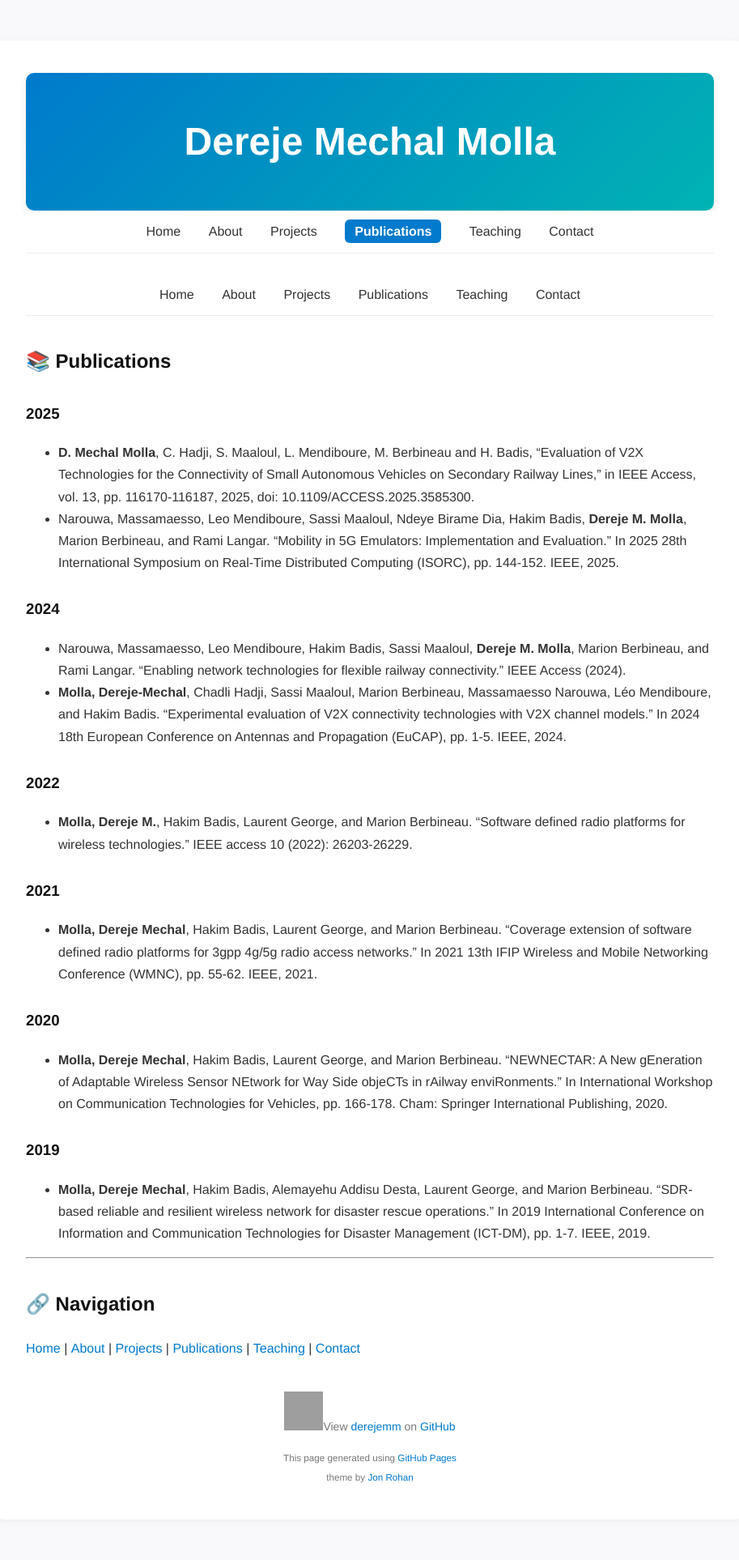
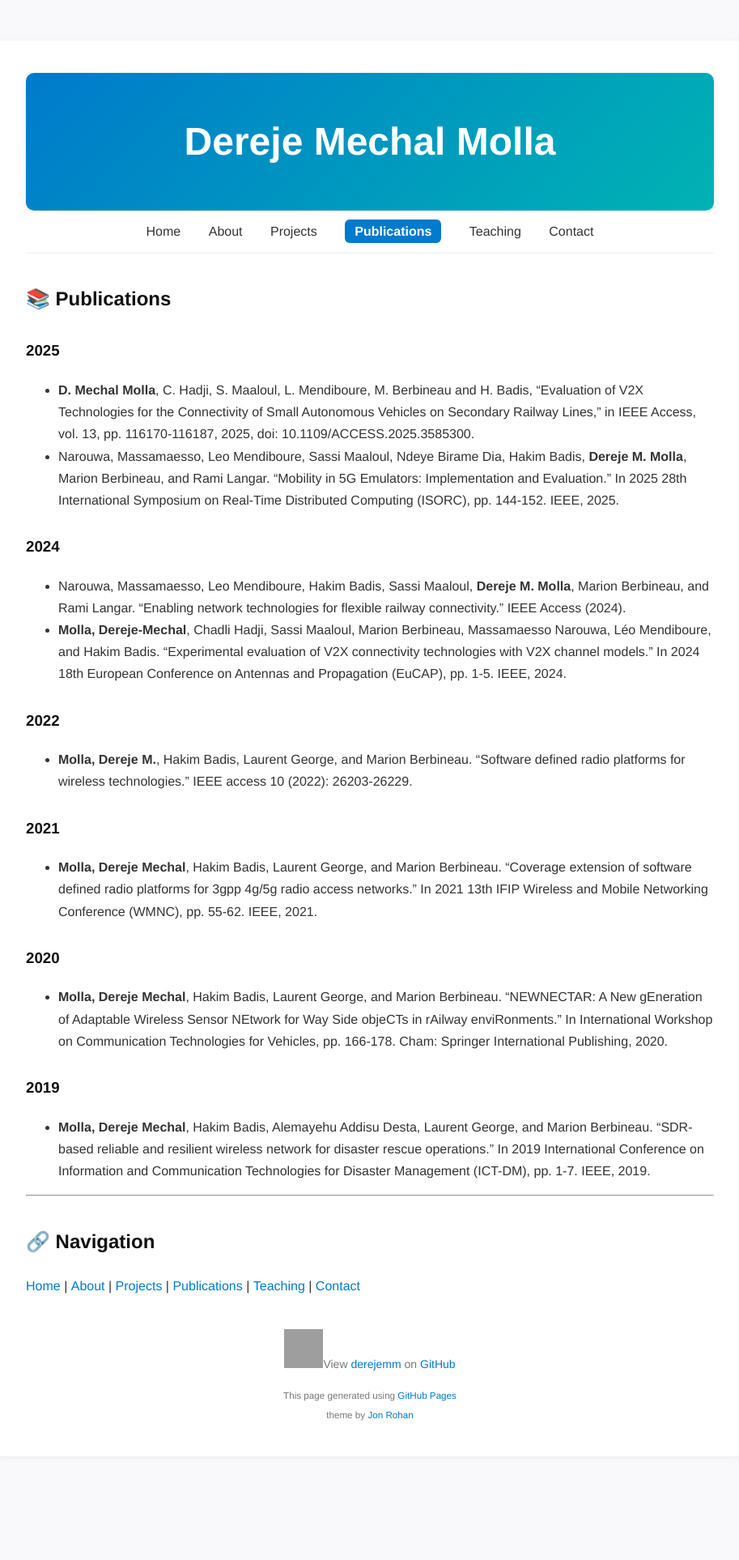
Before and after one commit to derejemm/derejemm.github.io, a Jekyll site: the page built from publications.md, in a window 1280 px wide. Shown: the whole page at 81% size, without its empty margins (183-1096 px from the left). Built offline with Jekyll 4.4.1, drawn with Linux system fonts in a browser that asks for light colours; a script that is not in the unit is left out; the repository's description, which GitHub fills in, is left out; after the commit the page ends 1848 px from its top, so only the background shows below that; grey boxes are pictures that could not be loaded.

Commit message:
Update publications.md

```diff
--- a/publications.md
+++ b/publications.md
@@ -2,15 +2,6 @@
 layout: default
 title: Publications
 ---
-
-<div class="navbar">
-  <a href="/">Home</a>
-  <a href="/about">About</a>
-  <a href="/projects">Projects</a>
-  <a href="/publications">Publications</a>
-  <a href="/teaching">Teaching</a>
-  <a href="/contact">Contact</a>
-</div>
 
 # 📚 Publications
 
```
